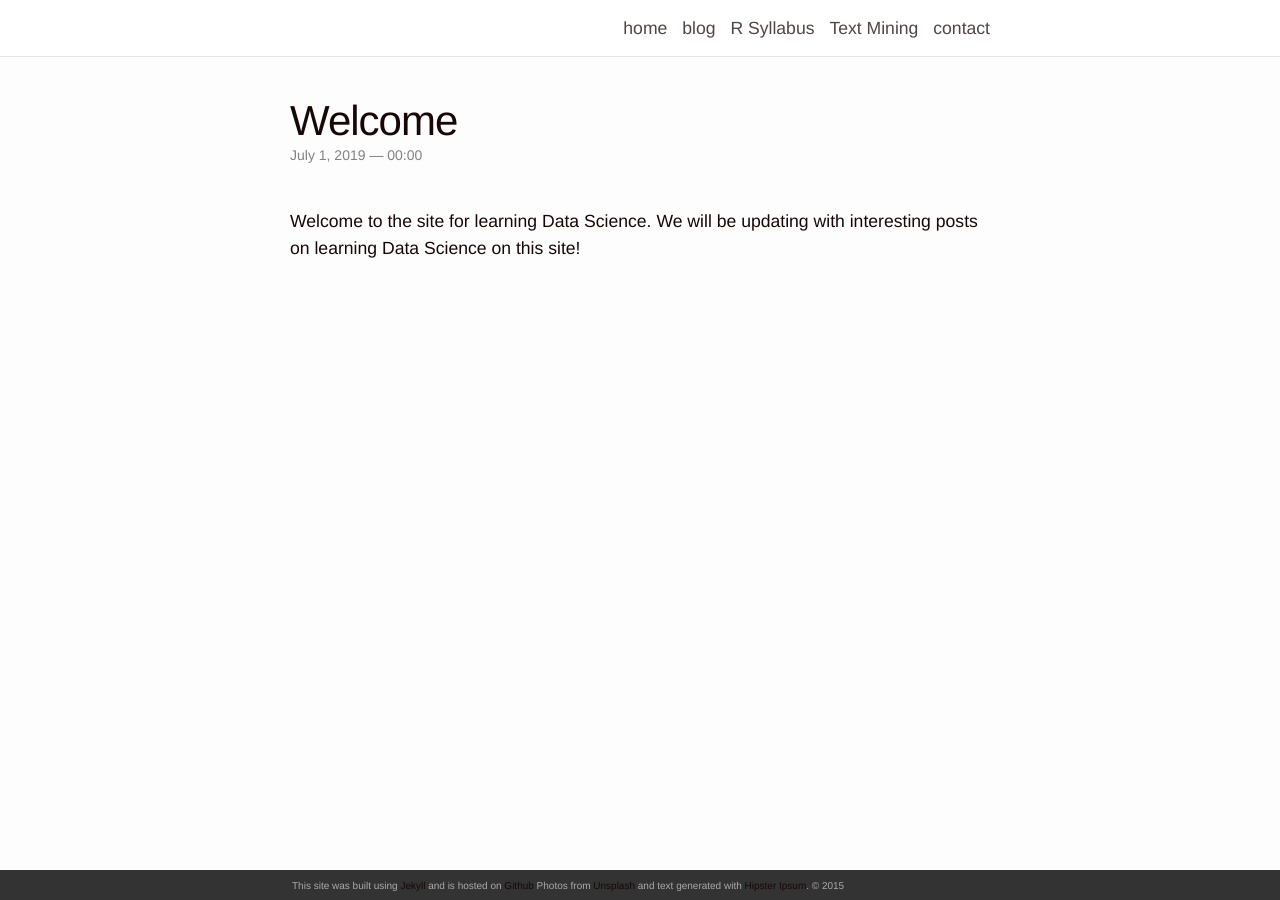
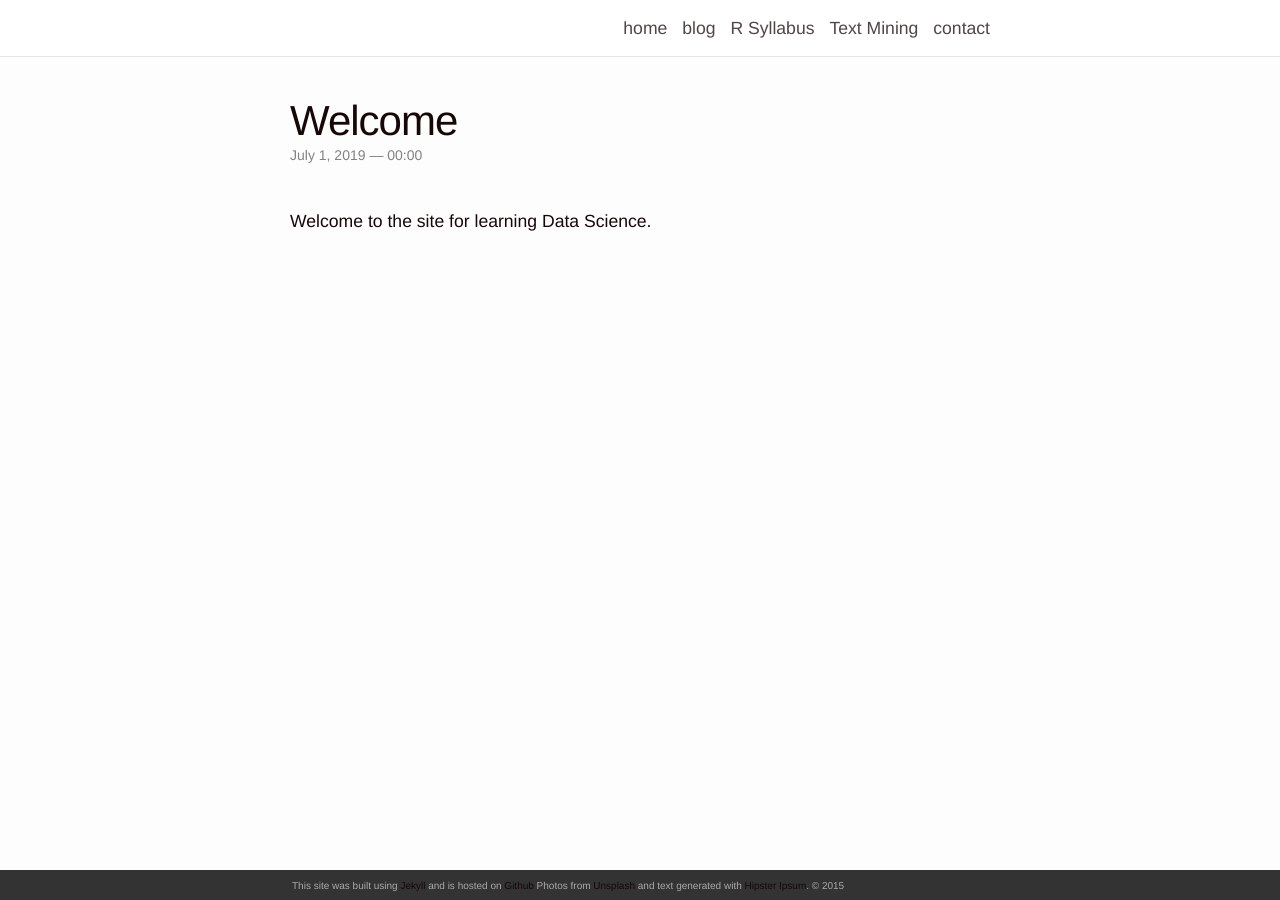
Before and after one commit to machinelearningfun/machinelearningfun.github.io, a Jekyll site: the page built from _posts/2019-07-01-welcome.md, in a window 1280 px wide. Built offline with Jekyll 4.4.1, drawn with Linux system fonts in a browser that asks for light colours; nearby versions of some CDN libraries.

Commit message:
Changed Home Page

```diff
--- a/_posts/2019-07-01-welcome.md
+++ b/_posts/2019-07-01-welcome.md
@@ -9,4 +9,4 @@
 
 ---
 
-Welcome to the site for learning Data Science. We will be updating with interesting posts on learning Data Science on this site!
+Welcome to the site for learning Data Science.
```
